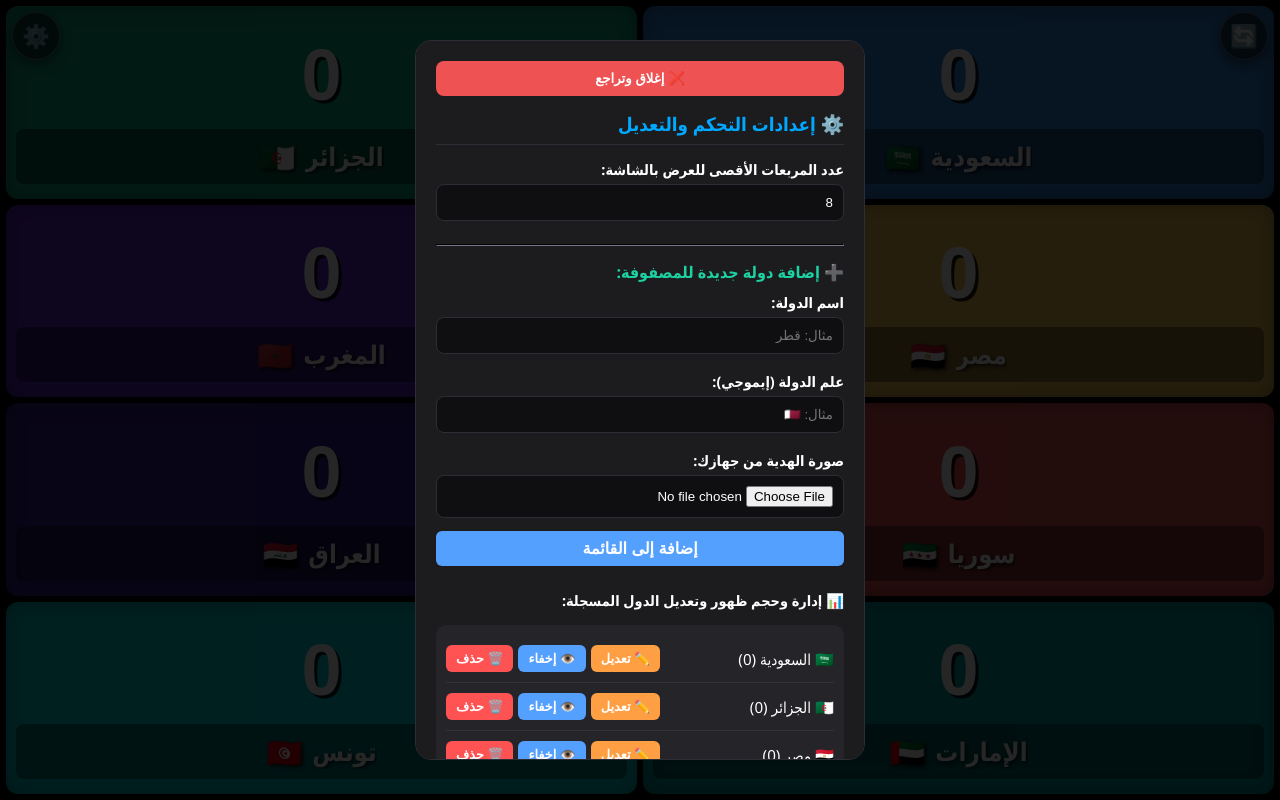
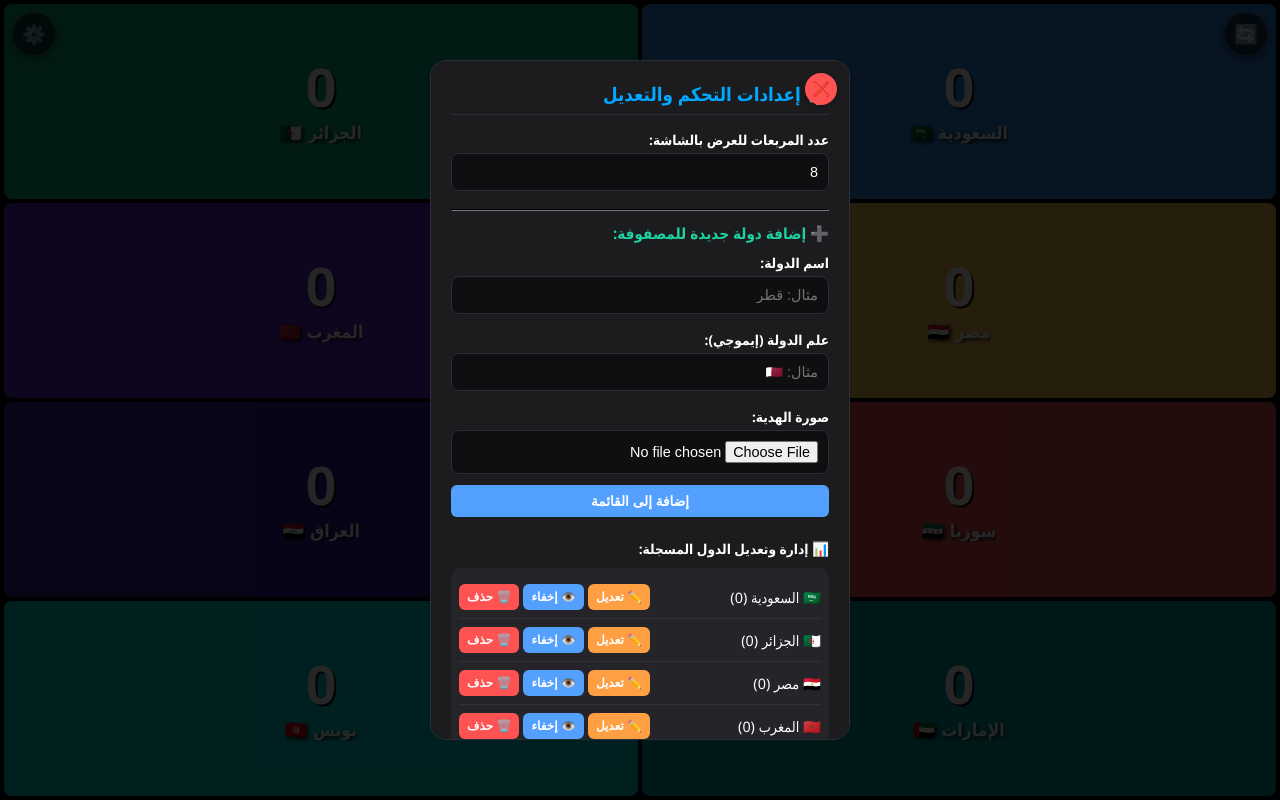
Before and after one commit to ikuuz3/Tik-, a plain HTML site: page index.html in a window 1280 px wide. Both pictures are taken after a click on the button "⚙️". Drawn offline with Linux system fonts and the light colour scheme.

Commit message:
Update index.html

```diff
--- a/index.html
+++ b/index.html
@@ -3,7 +3,7 @@
 <head>
     <meta charset="UTF-8">
     <meta name="viewport" content="width=device-width, initial-scale=1.0, maximum-scale=1.0, user-scalable=no">
-    <title>تحدي تيك توك الاحترافي المطور</title>
+    <title>تحدي تيك توك الاحترافي الشامل</title>
     <style>
         * {
             box-sizing: border-box;
@@ -25,36 +25,36 @@
             position: relative;
         }
 
-        /* الأزرار العائمة الذكية فوق المربعات */
+        /* الأزرار العائمة الرئيسية فوق المربعات */
         .floating-btn {
             position: absolute;
             top: 12px;
-            z-index: 999;
+            z-index: 99;
             background: rgba(0, 0, 0, 0.6);
             color: white;
-            border: 1px solid rgba(255, 255, 255, 0.3);
-            width: 48px;
-            height: 48px;
-            font-size: 1.4rem;
+            border: 1px solid rgba(255, 255, 255, 0.2);
+            width: 44px;
+            height: 44px;
+            font-size: 1.2rem;
             border-radius: 50%;
             cursor: pointer;
             display: flex;
             align-items: center;
             justify-content: center;
             backdrop-filter: blur(8px);
-            box-shadow: 0 4px 12px rgba(0,0,0,0.5);
+            box-shadow: 0 4px 10px rgba(0,0,0,0.4);
             transition: transform 0.1s ease;
         }
         .floating-btn:active { transform: scale(0.9); }
         #settingsBtn { left: 12px; }
         #resetBtn { right: 12px; }
 
-        /* شبكة المربعات الديناميكية المرنة والمصلحة تماماً */
+        /* شبكة المربعات المتجاوبة والمصلحة تماماً ضد التداخل */
         .grid-container {
             display: grid;
             grid-template-columns: repeat(2, 1fr);
-            gap: 6px;
-            padding: 6px;
+            gap: 4px;
+            padding: 4px;
             height: 100vh;
             width: 100vw;
             background-color: #000000;
@@ -63,63 +63,54 @@
         .country-card {
             display: flex;
             flex-direction: column;
-            justify-content: space-between;
+            justify-content: center;
             align-items: center;
-            padding: 15px 10px;
-            border-radius: 12px;
+            border-radius: 8px;
             position: relative;
-            box-shadow: inset 0 0 20px rgba(0,0,0,0.3);
+            padding: 8px;
             overflow: hidden;
             cursor: pointer;
         }
 
-        /* العداد الرقمي المصلح والمتناسب مع المساحة */
+        /* العداد الرقمي الموزع بشكل ممتاز */
         .counter {
-            font-size: 4.5rem;
+            font-size: 3.5rem;
             font-weight: 900;
             font-family: Arial, sans-serif;
-            text-shadow: 3px 3px 0px rgba(0, 0, 0, 0.85);
-            flex-grow: 1;
-            display: flex;
-            align-items: center;
-            justify-content: center;
+            text-shadow: 2px 2px 0px rgba(0, 0, 0, 0.85);
+            line-height: 1;
+            margin-bottom: 4px;
         }
 
-        /* شريط الهوية المحسن أسفل المربع لحمايته من التداخل */
-        .country-identity-row {
-            width: 100%;
-            background: rgba(0, 0, 0, 0.4);
-            padding: 8px 6px;
-            border-radius: 8px;
+        /* معلومات الدولة بدون أي شريط خلفية كما اتفقنا */
+        .country-identity-free {
             display: flex;
             flex-direction: row;
             align-items: center;
             justify-content: center;
-            gap: 10px;
-            font-size: 1.6rem;
+            gap: 6px;
+            font-size: 1.1rem;
             font-weight: bold;
-            text-shadow: 2px 2px 4px rgba(0, 0, 0, 0.8);
+            text-shadow: 2px 2px 4px rgba(0, 0, 0, 0.9);
+            width: 100%;
+            text-align: center;
         }
 
         .gift-img {
-            width: 45px;
-            height: 45px;
+            width: 32px;
+            height: 32px;
             object-fit: contain;
-            filter: drop-shadow(2px 3px 4px rgba(0,0,0,0.5));
-        }
-
-        .flag-text {
-            font-size: 1.8rem;
+            filter: drop-shadow(1px 2px 3px rgba(0,0,0,0.5));
         }
 
         .name-text {
             white-space: nowrap;
             overflow: hidden;
             text-overflow: ellipsis;
-            max-width: 120px;
+            max-width: 90px;
         }
 
-        /* نافذة الإعدادات المتطورة */
+        /* نافذة الإعدادات المحسنة لتدعم التمرير السلس بدون تعليق */
         .modal {
             display: none;
             position: fixed;
@@ -128,7 +119,7 @@
             justify-content: center;
             align-items: center;
             z-index: 1000;
-            padding: 15px;
+            padding: 10px;
         }
 
         .modal-content {
@@ -136,58 +127,87 @@
             padding: 20px;
             border-radius: 16px;
             width: 100%;
-            max-width: 450px;
-            max-height: 90vh;
-            overflow-y: auto;
+            max-width: 420px;
+            max-height: 85vh;
+            overflow-y: scroll; /* تم تعديلها لضمان الصعود والنزول السلس */
+            -webkit-overflow-scrolling: touch; /* توافق ممتاز مع الهواتف */
             border: 1px solid #2d2d35;
-            color: #ffffff;
+            position: relative;
         }
 
-        .modal-content h3 { margin-bottom: 15px; border-bottom: 1px solid #2d2d35; padding-bottom: 8px; color: #00a8ff;}
-        label { display: block; margin: 10px 0 5px; font-weight: bold; font-size: 0.9rem;}
+        /* زر الإغلاق العائم داخل الإعدادات (رمز فقط) */
+        .close-icon-btn {
+            position: absolute;
+            top: 12px;
+            right: 12px;
+            background: #ff5252;
+            color: white;
+            border: none;
+            width: 32px;
+            height: 32px;
+            border-radius: 50%;
+            font-size: 0.9rem;
+            cursor: pointer;
+            display: flex;
+            align-items: center;
+            justify-content: center;
+            font-weight: bold;
+            box-shadow: 0 2px 6px rgba(0,0,0,0.3);
+        }
+
+        .modal-content h3 { margin-bottom: 15px; border-bottom: 1px solid #2d2d35; padding-bottom: 8px; color: #00a8ff; padding-left: 30px;}
+        label { display: block; margin: 10px 0 4px; font-weight: bold; font-size: 0.85rem;}
 
         input[type="text"], input[type="number"], input[type="file"] {
-            width: 100%; padding: 10px; margin-bottom: 8px; border-radius: 8px;
-            border: 1px solid #2d2d35; background: #0f0f11; color: #fff;
+            width: 100%; padding: 10px; margin-bottom: 6px; border-radius: 8px;
+            border: 1px solid #2d2d35; background: #0f0f11; color: #fff; font-size: 0.9rem;
         }
 
         .manage-list {
-            margin-top: 15px; background: #252529; padding: 10px; border-radius: 10px;
+            margin-top: 10px; background: #252529; padding: 8px; border-radius: 10px;
         }
 
-        /* تجميل أسطر التحكم بالدول داخل الإعدادات */
         .manage-item {
             display: flex;
             justify-content: space-between;
             align-items: center;
-            padding: 10px 0;
+            padding: 8px 0;
             border-bottom: 1px solid #323239;
         }
         .manage-item-info {
             display: flex;
             align-items: center;
             gap: 6px;
-            font-size: 0.95rem;
+            font-size: 0.9rem;
         }
         .manage-actions {
             display: flex;
-            gap: 5px;
+            gap: 4px;
         }
 
-        /* أزرار الإعدادات الجديدة */
         .action-btn {
-            border: none; padding: 6px 10px; border-radius: 6px; cursor: pointer; font-weight: bold; font-size: 0.8rem; color: white;
+            border: none; padding: 6px 8px; border-radius: 6px; cursor: pointer; font-weight: bold; font-size: 0.75rem; color: white;
         }
         .edit-btn { background: #ff9f43; }
         .toggle-btn { background: #54a0ff; }
-        .toggle-btn.disabled { background: #576574; opacity: 0.6; }
+        .toggle-btn.disabled { background: #576574; opacity: 0.5; }
         .delete-btn { background: #ff5252; }
 
-        .modal-buttons { display: flex; flex-direction: column; gap: 10px; margin-top: 20px; }
-        .save-btn { background: #1dd1a1; color: white; padding: 12px; border: none; border-radius: 8px; font-weight: bold; cursor: pointer; font-size: 1rem;}
-        .close-top-btn { background: #ee5253; color: white; padding: 10px; border: none; border-radius: 8px; font-weight: bold; cursor: pointer; margin-bottom: 15px; width: 100%; text-align: center;}
+        .save-btn { background: #1dd1a1; color: white; padding: 12px; border: none; border-radius: 8px; font-weight: bold; cursor: pointer; font-size: 1rem; width: 100%; margin-top: 15px;}
 
-        /* ألوان المربعات */
+        /* نافذة التعديل الشامل الفرعية */
+        .sub-modal {
+            display: none;
+            position: fixed;
+            top: 0; left: 0; width: 100%; height: 100%;
+            background: rgba(0, 0, 0, 0.9);
+            justify-content: center;
+            align-items: center;
+            z-index: 1100;
+            padding: 15px;
+        }
+
+        /* ألوان المربعات الافتراضية */
         .bg-1 { background-color: #2e86de; } .bg-2 { background-color: #10ac84; }
         .bg-3 { background-color: #feca57; } .bg-4 { background-color: #5f27cd; }
         .bg-5 { background-color: #ee5253; } .bg-6 { background-color: #341f97; }
@@ -197,42 +217,58 @@
 </head>
 <body>
 
-    <button class="floating-btn" id="settingsBtn" onclick="openModal()" title="الإعدادات">⚙️</button>
-    <button class="floating-btn" id="resetBtn" onclick="resetCounters()" title="تصفير العدادات">🔄</button>
+    <button class="floating-btn" id="settingsBtn" onclick="openModal()">⚙️</button>
+    <button class="floating-btn" id="resetBtn" onclick="resetCounters()">🔄</button>
 
     <div class="grid-container" id="gridContainer"></div>
 
     <div class="modal" id="settingsModal">
         <div class="modal-content">
-            <button class="close-top-btn" onclick="closeModal()">❌ إغلاق وتراجع</button>
+            <button class="close-icon-btn" onclick="closeModal()">❌</button>
 
             <h3>⚙️ إعدادات التحكم والتعديل</h3>
 
-            <label>عدد المربعات الأقصى للعرض بالشاشة:</label>
-            <input type="number" id="allowedCountInput" min="1" max="20" onchange="updateVisibleCount(this.value)">
+            <label>عدد المربعات للعرض بالشاشة:</label>
+            <input type="number" id="allowedCountInput" min="1" max="24" onchange="updateVisibleCount(this.value)">
 
-            <hr style="border-color:#2d2d35; margin:15px 0;">
+            <hr style="border-color:#2d2d35; margin:12px 0;">
 
-            <h4 style="color: #1dd1a1;">➕ إضافة دولة جديدة للمصفوفة:</h4>
+            <h4 style="color: #1dd1a1; font-size:0.95rem;">➕ إضافة دولة جديدة للمصفوفة:</h4>
             <label>اسم الدولة:</label>
             <input type="text" id="newCountryName" placeholder="مثال: قطر">
             <label>علم الدولة (إيموجي):</label>
             <input type="text" id="newCountryFlag" placeholder="مثال: 🇶🇦">
-            <label>صورة الهدية من جهازك:</label>
+            <label>صورة الهدية:</label>
             <input type="file" id="newCountryGift" accept="image/*">
-            <button class="save-btn" style="width:100%; padding:8px; border-radius:6px; margin-top:5px; margin-bottom:15px; background:#54a0ff;" onclick="addNewCountryItem()">إضافة إلى القائمة</button>
+            <button class="save-btn" style="padding:8px; border-radius:6px; margin-top:5px; margin-bottom:12px; background:#54a0ff; font-size:0.85rem;" onclick="addNewCountryItem()">إضافة إلى القائمة</button>
 
-            <label>📊 إدارة وحجم ظهور وتعديل الدول المسجلة:</label>
+            <label>📊 إدارة وتعديل الدول المسجلة:</label>
             <div class="manage-list" id="manageListContainer"></div>
 
-            <div class="modal-buttons">
-                <button class="save-btn" onclick="saveAndApplySettings()">💾 حفظ الإعدادات وتطبيق التعديلات</button>
-            </div>
+            <button class="save-btn" onclick="saveAndApplySettings()">💾 حفظ وتطبيق كافة التعديلات</button>
+        </div>
+    </div>
+
+    <div class="sub-modal" id="editSubModal">
+        <div class="modal-content" style="max-width: 380px;">
+            <button class="close-icon-btn" onclick="closeSubModal()">❌</button>
+            <h3 style="color: #ff9f43;">✏️ تعديل شامل للدولة</h3>
+
+            <input type="hidden" id="editCountryId">
+            <label>اسم الدولة الحالي/الجديد:</label>
+            <input type="text" id="editCountryNameInput">
+
+            <label>علم الدولة (إيموجي):</label>
+            <input type="text" id="editCountryFlagInput">
+
+            <label>تحديث صورة الهدية (اتركها فارغة للاحتفاظ بالقديمة):</label>
+            <input type="file" id="editCountryGiftInput" accept="image/*">
+
+            <button class="save-btn" style="background: #ff9f43;" onclick="applyFullCountryEdit()">تحديث وحفظ التغييرات</button>
         </div>
     </div>
 
     <script>
-        // مصفوفة الدول الافتراضية مع إضافة خاصية visible للتحكم بالظهور والتعطيل
         const defaultCountries = [
             { id: 1, name: "السعودية", flag: "🇸🇦", count: 0, gift: "", bg: "bg-1", visible: true },
             { id: 2, name: "الجزائر", flag: "🇩🇿", count: 0, gift: "", bg: "bg-2", visible: true },
@@ -247,29 +283,35 @@
         let countries = JSON.parse(localStorage.getItem('tik_challenge_countries')) || defaultCountries;
         let visibleCount = parseInt(localStorage.getItem('tik_challenge_limit')) || 8;
         let temporaryGiftBase64 = "";
+        let temporaryEditGiftBase64 = "";
 
-        // التعامل مع رفع ملف الهدية
+        // مستمعات رفع الملفات لأسلوب الإضافة والتعديل
         document.getElementById('newCountryGift').addEventListener('change', function(e) {
             const file = e.target.files[0];
             if (file) {
                 const reader = new FileReader();
-                reader.onload = function(event) {
-                    temporaryGiftBase64 = event.target.result;
-                };
+                reader.onload = function(ev) { temporaryGiftBase64 = ev.target.result; };
                 reader.readAsDataURL(file);
             }
         });
 
-        // رندر وعرض الشبكة الرئيسية (تظهر فقط الدول التي حالتها visible: true)
+        document.getElementById('editCountryGiftInput').addEventListener('change', function(e) {
+            const file = e.target.files[0];
+            if (file) {
+                const reader = new FileReader();
+                reader.onload = function(ev) { temporaryEditGiftBase64 = ev.target.result; };
+                reader.readAsDataURL(file);
+            }
+        });
+
+        // رندر وتحديث شبكة العرض
         function renderGrid() {
             const container = document.getElementById('gridContainer');
             container.innerHTML = '';
 
-            // فلترة الدول النشطة فقط والمفعلة
             const activeCountries = countries.filter(c => c.visible !== false);
             const displayList = activeCountries.slice(0, visibleCount);
 
-            // حساب وتوزيع الأسطر ديناميكياً بناءً على عدد العناصر لتجنب أي تداخل
             const totalItems = displayList.length;
             const rowsCount = Math.ceil(totalItems / 2) || 1;
             container.style.gridTemplateRows = `repeat(${rowsCount}, 1fr)`;
@@ -285,8 +327,9 @@
                 counter.innerText = country.count;
                 card.appendChild(counter);
 
+                // الهوية الحرة بدون أي أشرطة أو خلفيات داكنة
                 const identityRow = document.createElement('div');
-                identityRow.className = 'country-identity-row';
+                identityRow.className = 'country-identity-free';
 
                 if (country.gift) {
                     const img = document.createElement('img');
@@ -301,7 +344,6 @@
                 identityRow.appendChild(nameSpan);
 
                 const flagSpan = document.createElement('span');
-                flagSpan.className = 'flag-text';
                 flagSpan.innerText = country.flag;
                 identityRow.appendChild(flagSpan);
 
@@ -330,7 +372,6 @@
             document.getElementById('settingsModal').style.display = 'none';
         }
 
-        // بناء قائمة التحكم في الإعدادات مع أزرار (تعديل - تعطيل/تفعيل - حذف)
         function buildManageList() {
             const container = document.getElementById('manageListContainer');
             container.innerHTML = '';
@@ -339,29 +380,24 @@
                 const item = document.createElement('div');
                 item.className = 'manage-item';
 
-                // حاوية معلومات الدولة
                 const infoDiv = document.createElement('div');
                 infoDiv.className = 'manage-item-info';
                 infoDiv.style.opacity = country.visible !== false ? '1' : '0.4';
-                infoDiv.innerHTML = `<span>${country.flag} ${country.name} (${country.count}) ${country.visible !== false ? '' : '[معطل]'}</span>`;
+                infoDiv.innerHTML = `<span>${country.flag} ${country.name} (${country.count}) ${country.visible !== false ? '' : '[مخفي]'}</span>`;
 
-                // حاوية الأزرار الثلاثة الذكية
                 const actionsDiv = document.createElement('div');
                 actionsDiv.className = 'manage-actions';
 
-                // 1. زر التعديل السريع
                 const editBtn = document.createElement('button');
                 editBtn.className = 'action-btn edit-btn';
                 editBtn.innerText = '✏️ تعديل';
-                editBtn.onclick = () => editCountryPrompt(country.id);
+                editBtn.onclick = () => openEditSubModal(country.id);
 
-                // 2. زر التعطيل / التفعيل الموقت دون حذف
                 const toggleBtn = document.createElement('button');
                 toggleBtn.className = `action-btn toggle-btn ${country.visible !== false ? '' : 'disabled'}`;
                 toggleBtn.innerText = country.visible !== false ? '👁️ إخفاء' : '✔️ إظهار';
                 toggleBtn.onclick = () => toggleVisibility(country.id);
 
-                // 3. زر الحذف النهائي
                 const deleteBtn = document.createElement('button');
                 deleteBtn.className = 'action-btn delete-btn';
                 deleteBtn.innerText = '🗑️ حذف';
@@ -377,25 +413,44 @@
             });
         }
 
-        // دالة التعديل السريع للمعلومات
-        function editCountryPrompt(id) {
+        // فتح نافذة التعديل الشامل والكامل للدولة
+        function openEditSubModal(id) {
             const country = countries.find(c => c.id === id);
             if (country) {
-                const newName = prompt("تعديل اسم الدولة:", country.name);
-                if (newName === null) return; // إلغاء التعديل
-
-                const newFlag = prompt("تعديل علم الدولة (إيموجي):", country.flag);
-                if (newFlag === null) return;
-
-                if (newName.trim() !== "") {
-                    country.name = newName.trim();
-                    country.flag = newFlag.trim() || "🏳️";
-                    buildManageList();
-                }
+                document.getElementById('editCountryId').value = country.id;
+                document.getElementById('editCountryNameInput').value = country.name;
+                document.getElementById('editCountryFlagInput').value = country.flag;
+                document.getElementById('editCountryGiftInput').value = "";
+                temporaryEditGiftBase64 = ""; // تصفير مؤقت لحين رفع ملف جديد
+                document.getElementById('editSubModal').style.display = 'flex';
             }
         }
 
-        // دالة التفعيل والتعطيل السريع للظهور
+        function closeSubModal() {
+            document.getElementById('editSubModal').style.display = 'none';
+        }
+
+        // تطبيق حفظ التعديل الكامل (الاسم + العلم + الصورة)
+        function applyFullCountryEdit() {
+            const id = parseInt(document.getElementById('editCountryId').value);
+            const name = document.getElementById('editCountryNameInput').value.trim();
+            const flag = document.getElementById('editCountryFlagInput').value.trim();
+
+            if (!name) { alert("اسم الدولة مطلوب!"); return; }
+
+            const country = countries.find(c => c.id === id);
+            if (country) {
+                country.name = name;
+                country.flag = flag || "🏳️";
+                // إذا تم رفع صورة هدية جديدة نحدثها، وإلا تبقى القديمة كما هي
+                if (temporaryEditGiftBase64) {
+                    country.gift = temporaryEditGiftBase64;
+                }
+                buildManageList();
+                closeSubModal();
+            }
+        }
+
         function toggleVisibility(id) {
             const country = countries.find(c => c.id === id);
             if (country) {
@@ -452,7 +507,7 @@
         }
 
         function resetCounters() {
-            if (confirm("هل أنت متأكد من تصفير كل العدادات لبدء تحدي جديد؟")) {
+            if (confirm("هل أنت متأكد من تصفير العدادات بالكامل؟")) {
                 countries.forEach(c => c.count = 0);
                 saveToStorage();
                 renderGrid();
```
